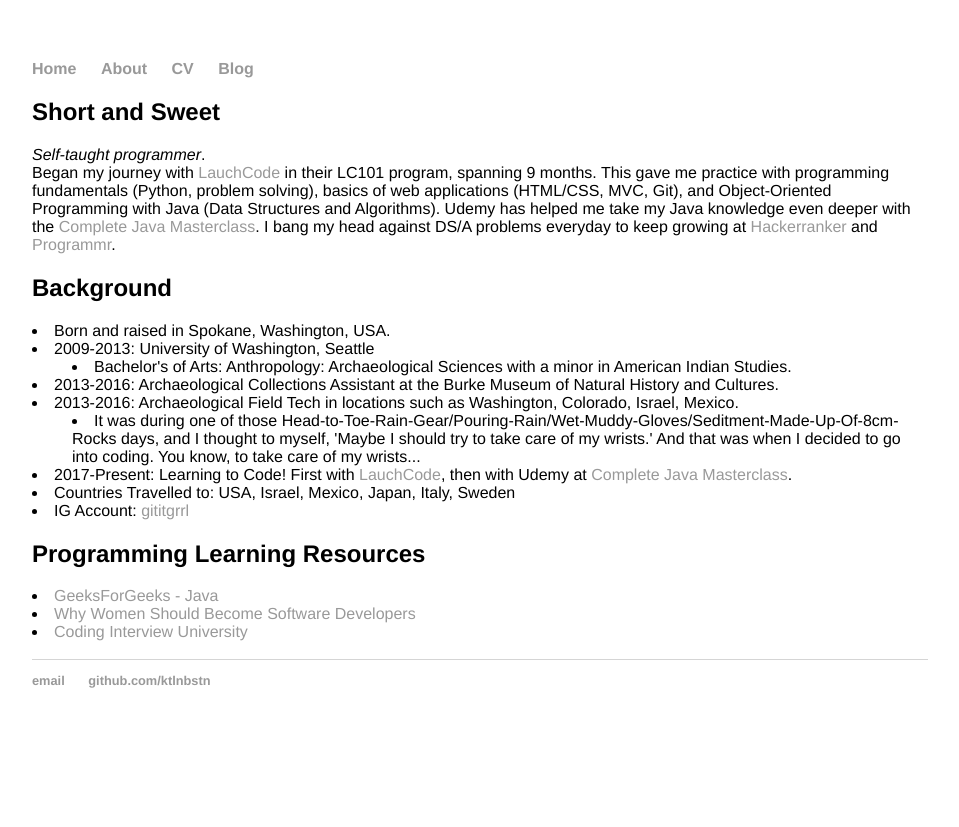
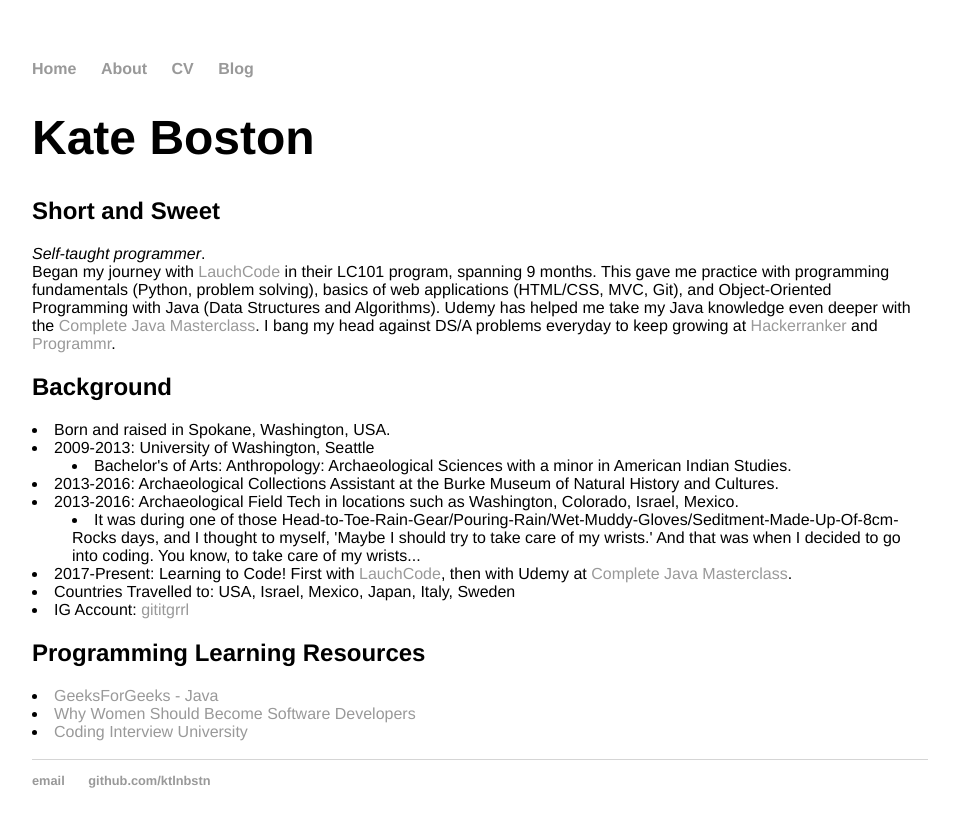
Before and after one commit to ktlnbstn/ktlnbstn.github.io, a Jekyll site: the page built from about/index.html, in a window 1280 px wide. Shown: the top 827 px of the page, without its empty margins (160-1119 px from the left). Built offline with Jekyll 4.4.1, drawn with Linux system fonts in a browser that asks for light colours.

Commit message:
add title

```diff
--- a/about/index.html
+++ b/about/index.html
@@ -3,6 +3,8 @@
 title: About Me
 ---
 <div class="blurb">
+
+	<h1>Kate Boston</h1>
 <h2>Short and Sweet</h2>
 	<em>Self-taught programmer</em>.</br>
 	Began my journey with <a href="https://www.launchcode.org/lc101">LauchCode</a>
```
